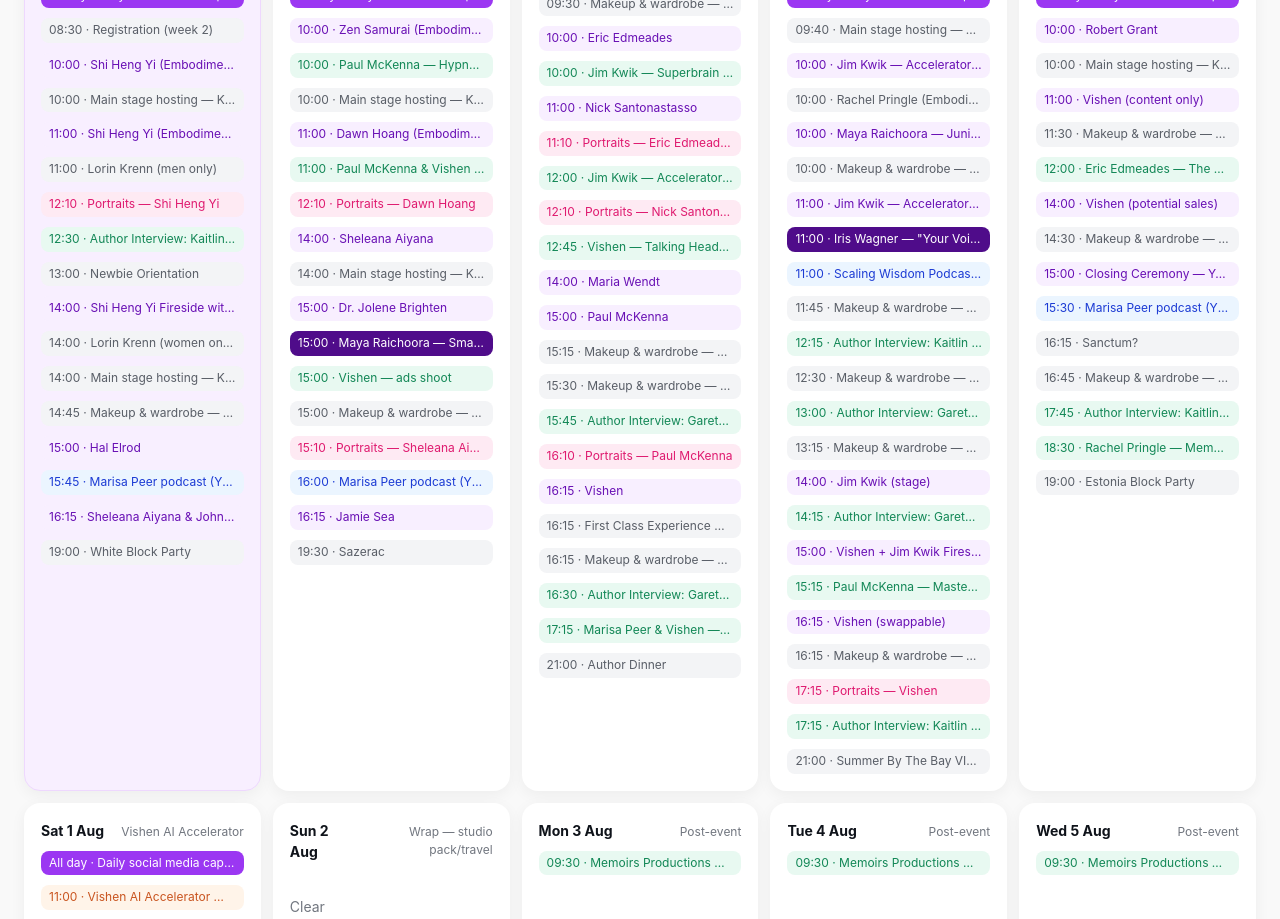
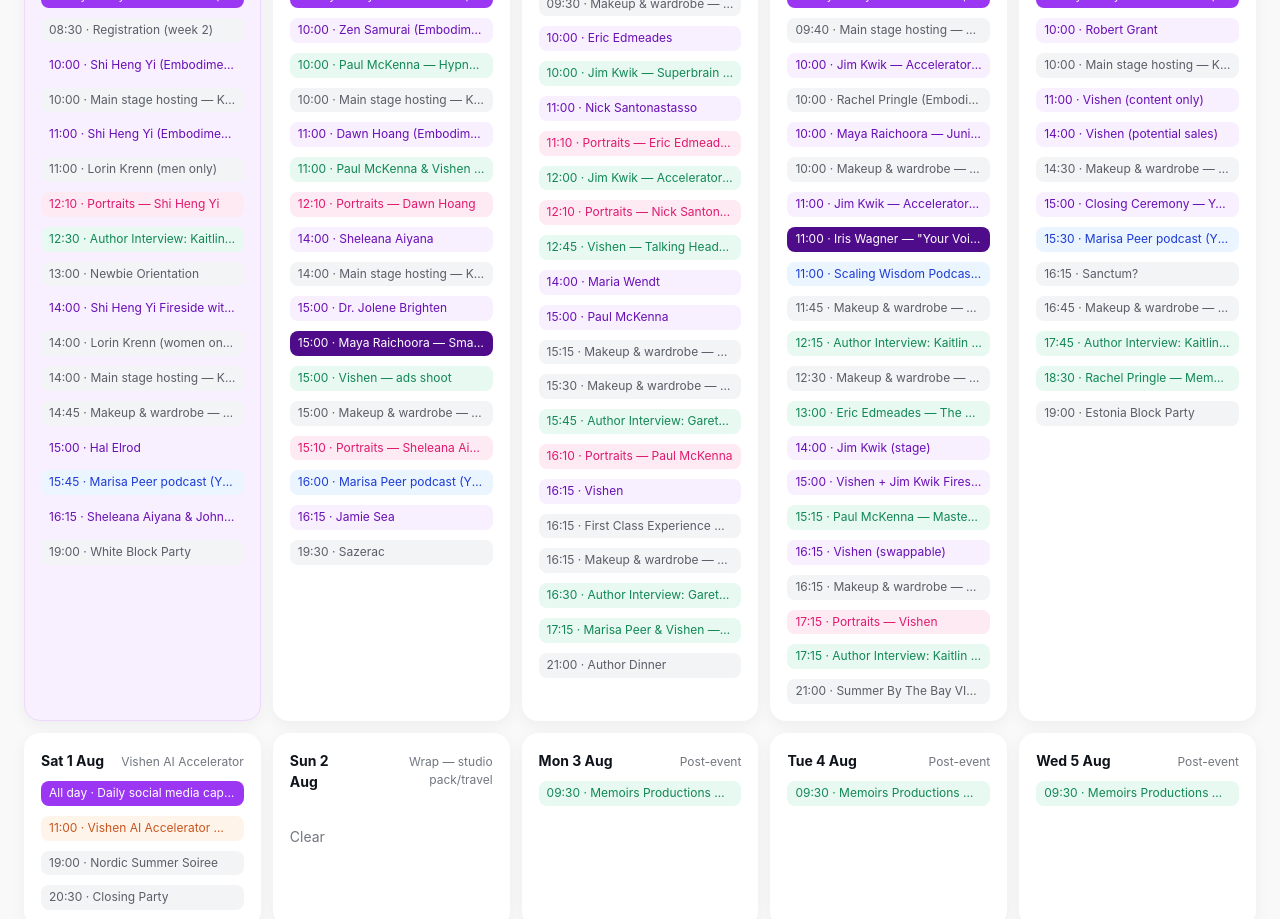
Before and after one commit to garethwinter-cpu/mindvalley-u-production, a React (Vite) app: page / in a window 1280 px wide. Shown: the part 1900-2819 px from the top of the page. Built offline with nearby package versions, Linux system fonts and the light colour scheme; a web font is replaced by a local one.

Commit message:
Clear Vishen productions off Friday (stage day, verified vs Google Sheet): Eric masterclass → Thu 30 13:00-15:00; drop Nick + Jamie Sea interviews to make room
Co-Authored-By: Claude Opus 5 <noreply@anthropic.com>

```diff
--- a/src/data/productions.ts
+++ b/src/data/productions.ts
@@ -394,9 +394,9 @@ export const PRODUCTION_EVENTS: ScheduleEvent[] = [
   },
   {
     id: 'mc-eric-stage-effect',
-    date: '2026-07-31',
-    start: '12:00',
-    end: '14:00',
+    date: '2026-07-30',
+    start: '13:00',
+    end: '15:00',
     title: 'Eric Edmeades — The Stage Effect Masterclass (with Vishen)',
     type: 'production',
     location: STUDIO,
@@ -408,7 +408,7 @@ export const PRODUCTION_EVENTS: ScheduleEvent[] = [
     cameraOps: CAMERA_CREW,
     priority: 10,
     status: 'confirmed',
-    notes: 'PRIORITY (Gareth, 26 Jul) — 2-hour masterclass for Eric\'s Quest "The Stage Effect", with Vishen. RESCHEDULED to Fri 31 Jul 12:00–14:00: Tuesday didn\'t work for Eric, and this is Vishen\'s one clean midday gap on Friday (busy 11:00–12:00 content, then 14:00–16:00 sales + closing ceremony) — a fresh daytime slot rather than an evening one. Eric\'s Friday is otherwise open. This displaced Marisa\'s + Lee Holden\'s Friday asset shoots, which moved to Tue 28 (the slot this masterclass vacated). Eric makeup 11:30 (green room). Replaces the killed Kaitlin × Eric author interview.',
+    notes: 'PRIORITY — 2-hour masterclass for Eric\'s Quest "The Stage Effect", with Vishen. MOVED OFF FRIDAY to Thu 30 Jul 13:00–15:00 (Gareth, 27 Jul, verified against the MVU Overview Google Sheet): Friday is a Vishen STAGE day — he is on Main Stage 11:00–12:00 (content), 14:00–15:00 (potential sales) and 15:00–16:00 (Youth Performances + Ribbon Workshop), so the old 12:00–14:00 studio slot sat inside his only lunch break and left him no break 11:00–16:00. Thursday 13:00–15:00 is his clean midday window (free 11:45–15:00, before the 15:00 Kwik fireside). Cost: the Nick Santonastasso + Jamie Sea author interviews were dropped to clear it. Eric makeup 12:30 (green room).',
   },
   // Scaling Wisdom Podcast: Jeffrey Allen × Vishen — CANCELLED (Gareth, 21 Jul):
   // Regan's masterclass was postponed onto Sat 25 Jul 12:00–15:00, which needs the
@@ -689,40 +689,11 @@ export const PRODUCTION_EVENTS: ScheduleEvent[] = [
     authorConfirmed: true,
     notes: 'CONFIRMED BY AUTHOR (Paul McKenna, email 14 Jul). NUDGED 12:00→12:15 (16 Jul): Kaitlin is MC\'ing the main stage until 12:00 (Jim Kwik session), so she can\'t start at 12:00. Now straight after she comes off stage — she\'s already in hair/makeup from hosting (no separate glam), just Paul gets a touch-up. Keeps Kaitlin as interviewer per Gareth.',
   },
-  {
-    id: 'int-nick',
-    date: '2026-07-30',
-    start: '13:00',
-    end: '13:45',
-    title: 'Author Interview: Gareth & Nick Santonastasso',
-    type: 'production',
-    location: STUDIO,
-    speakers: ['nick-santonastasso', 'gareth'],
-    crew: UNIT2,
-    gareth: true,
-    director: 'gareth',
-    cameraOps: CAMERA_CREW,
-    priority: 2,
-    status: 'tentative',
-    notes: 'Reassigned from Kaitlin to Gareth (13 Jul prioritization pass). (His Scaling Wisdom podcast was CUT 16 Jul in Vishen\'s slate rebuild; this author interview stands alone — confirm we still want it.)',
-  },
-  {
-    id: 'int-jamie-sea',
-    date: '2026-07-30',
-    start: '14:15',
-    end: '15:00',
-    title: 'Author Interview: Gareth & Jamie Sea',
-    type: 'production',
-    location: STUDIO,
-    speakers: ['jamie-sea', 'gareth'],
-    crew: UNIT2,
-    gareth: true,
-    director: 'gareth',
-    cameraOps: CAMERA_CREW,
-    priority: 4,
-    status: 'tentative',
-    notes: 'Reassigned from Kaitlin to Gareth (13 Jul prioritization pass). (Her Scaling Wisdom podcast was CUT 16 Jul in Vishen\'s slate rebuild; this author interview stands alone — confirm we still want it.)',
-  },
+  // Author interviews with Nick Santonastasso (int-nick, was Thu 30 13:00–13:45, pri 2) and
+  // Jamie Sea (int-jamie-sea, was Thu 30 14:15–15:00, pri 4) — BOTH REMOVED (Gareth, 27 Jul)
+  // to clear Thu 13:00–15:00 for the Eric × Vishen masterclass, which had to come off Friday
+  // (Vishen is on stage all Friday). Both were low-priority standalone interviews whose
+  // Scaling Wisdom podcasts were already cut on 16 Jul, and Jamie's sat on her departure day.
 
   // ---------- SAT 1 AUG ----------
   {
```
